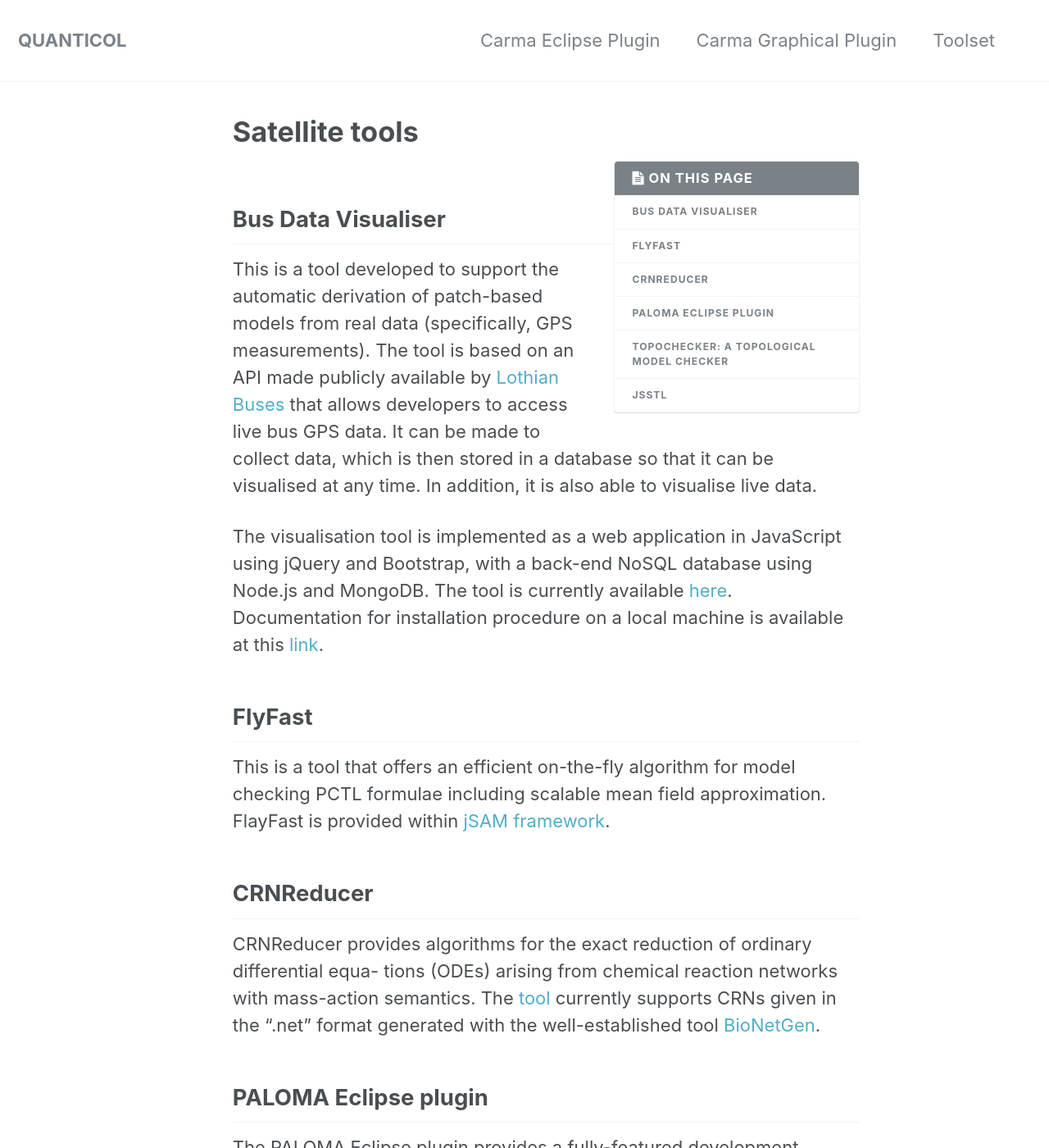
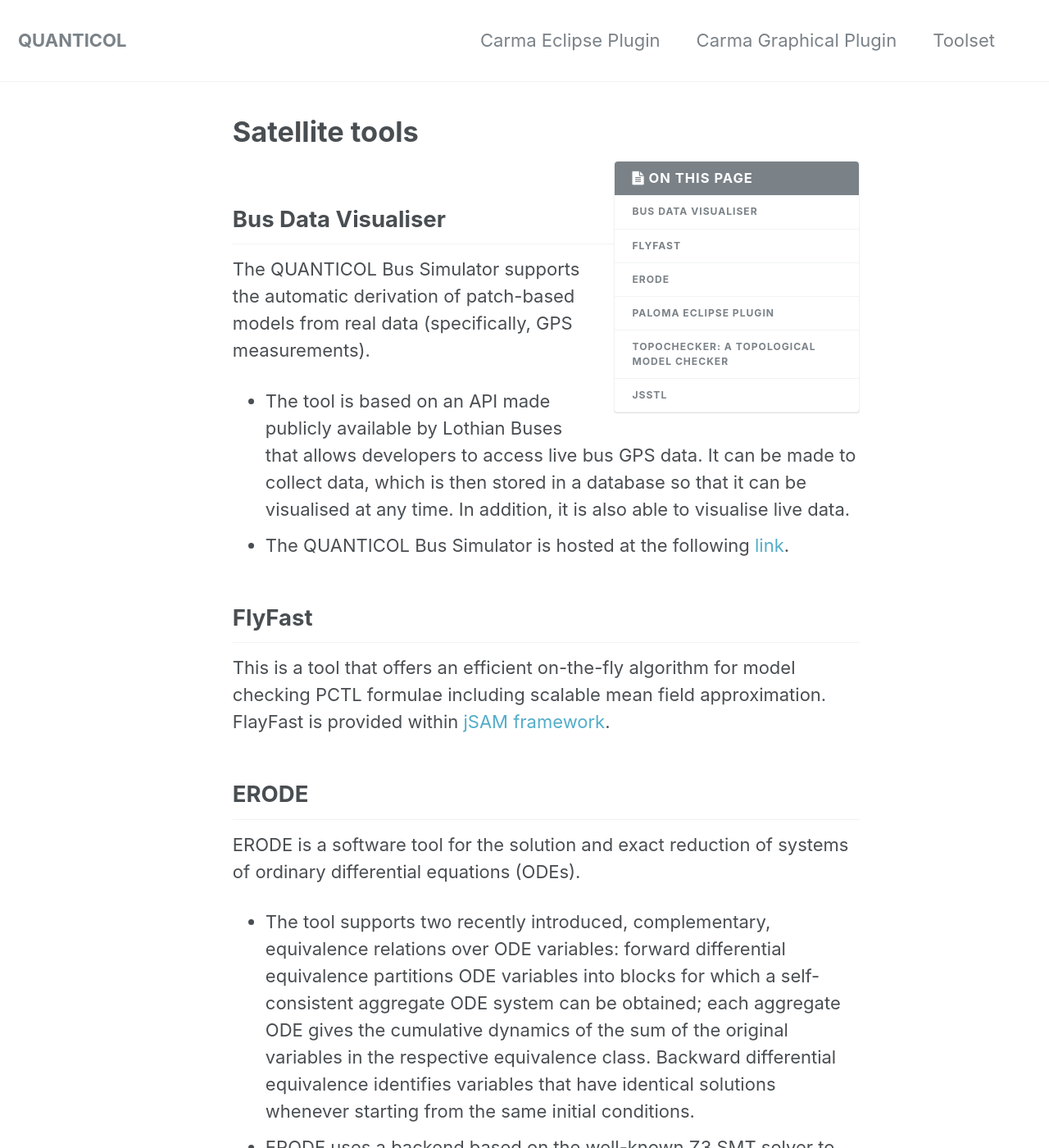
Before and after one commit to Quanticol/quanticol.github.io, a Jekyll site: the page built from _pages/toolset.md, in a window 1280 px wide and 1400 px high. Shown: the whole window at 82% size. Built offline with Jekyll 4.4.1, drawn with Linux system fonts in a browser that asks for light colours; some of the changed text lies outside the part shown.

Commit message:
Updated toolset page

```diff
--- a/_pages/toolset.md
+++ b/_pages/toolset.md
@@ -9,26 +9,32 @@
 
 ## Bus Data Visualiser
 
-This is a tool developed to support the automatic derivation of patch-based models from real data (specifically, GPS measurements). The tool is based on an API made publicly available by [Lothian Buses](http://www.mybustracker.co.uk/?page=%20API%20Key) that allows developers to access live bus GPS data. It can be made to collect data, which is then stored in a database so that it can be visualised at any time. In addition, it is also able to visualise live data.
-
-The visualisation tool is implemented as a web application in JavaScript using jQuery and Bootstrap, with a back-end NoSQL database using Node.js and MongoDB. The tool is currently available [here](http://ec2-52-28-155-29.eu-central-1.compute.%20amazonaws.com:3000/#/tool). Documentation for installation procedure on a local machine is available at this [link](http://ec2-52-28-155-29.eu-central-1.compute.amazonaws.com:3000/#/doc).
+The QUANTICOL Bus Simulator supports the automatic derivation of patch-based models from real data (specifically, GPS measurements).
++ The tool is based on an API made publicly available by Lothian Buses that allows developers to access live bus GPS data. It can be made to collect data, which is then stored in a database so that it can be visualised at any time. In addition, it is also able to visualise live data.
++ The QUANTICOL Bus Simulator is hosted at the following [link](http://pepa.inf.ed.ac.uk:3000/).
 
 ## FlyFast
 
-This is a tool that offers an efficient on-the-fly algorithm for model checking PCTL formulae including scalable mean field approximation. FlayFast is provided within [jSAM framework](http://j-sam.sourceforge.net/).
+This is a tool that offers an efficient on-the-fly algorithm for model checking PCTL formulae including scalable mean field approximation. FlayFast is provided within [jSAM framework](https://quanticol.github.io/jSAM/).
 
-## CRNReducer
+## ERODE
 
-CRNReducer provides algorithms for the exact reduction of ordinary differential equa- tions (ODEs) arising from chemical reaction networks with mass-action semantics. The [tool](http://sysma.imtlucca.it/crnreducer/) currently supports CRNs given in the “.net” format generated with the well-established tool [BioNetGen](http://bionetgen.org/index.php/Main_Page).
+ERODE is a software tool for the solution and exact reduction of systems of ordinary differential equations (ODEs).
++ The tool supports two recently introduced, complementary, equivalence relations over ODE variables: forward differential equivalence partitions ODE variables into blocks for which a self-consistent aggregate ODE system can be obtained; each aggregate ODE gives the cumulative dynamics of the sum of the original variables in the respective equivalence class. Backward differential equivalence identifies variables that have identical solutions whenever starting from the same initial conditions.
++ ERODE uses a backend based on the well-known Z3 SMT solver to compute the coarsest equivalence that refines a given initial partition. In the special case of ODEs with polynomial derivatives of degree at most two, covering elementary chemical reaction networks (CRNs) and continuous time Markov chains (CTMCs), it implements a more efficient partition-refinement algorithm.
++ It is available from [http://sysma.imtlucca.it/tools/erode/](http://sysma.imtlucca.it/tools/erode/).
+
+
 
 ## PALOMA Eclipse plugin
 
 The PALOMA Eclipse plugin provides a fully-featured development environment for modelling with the recently proposed PALOMA process algebra. The plug-in consists of:
 
-An editor for PALOMA models with syntax highlighting functions;
-A simulator which supports population-level stochastic simulation of PALOMA models using Gillespie’s algorithm;
-Plotting facilities for simulation results;
-A generator which can translate a PALOMA model to directly runnable Matlab scripts for moment-closure analysis using ODEs [FHG].
++ An editor for PALOMA models with syntax highlighting functions;
++ A simulator which supports population-level stochastic simulation of PALOMA models using Gillespie’s algorithm;
++ Plotting facilities for simulation results;
++ A generator which can translate a PALOMA model to directly runnable Matlab scripts for moment-closure analysis using ODEs [FHG].
+
 The source code of the plug-in is available [here](https://github.com/cfeng783/paloma). A user manual about how to install and use the plug-in can be found at this [link](http://groups.inf.ed.ac.uk/paloma/usermanual.pdf). Once the plug-in is installed, one can create a PALOMA model, parse it and then do time-series analysis of the model by stochastic simulation and moment-closure approximation. In the following we show the typical workflow supported by the tool.
 
 ## Topochecker: a topological model checker
@@ -38,4 +44,4 @@
 
 ## jSSTL
 
-jSSTL is a Java tool for the specification and verification of SSTL. This tool, developed in Java, consists of a Java library (jSSTL API) and a front-end, integrated in ECLIPSE.
+jSSTL is a Java tool for the specification and verification of SSTL. This tool, developed in Java, consists of a Java library (jSSTL API) and a front-end, integrated in ECLIPSE. The tool is available [here](http://quanticol.sourceforge.net/?page_id=109).
```
